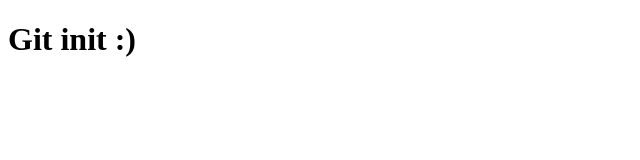
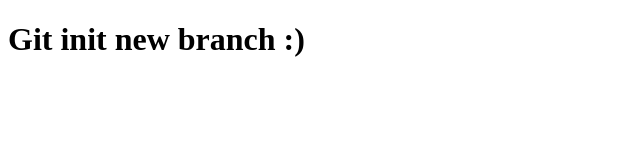
Before and after one commit to Denisacademy/git-first, a plain HTML site: page index.html in a window 1280 px wide. Shown: the whole page, without its empty margins (0-640 px from the left). Drawn offline with Linux system fonts and the light colour scheme.

Commit message:
new branch

```diff
--- a/index.html
+++ b/index.html
@@ -8,7 +8,7 @@
     <title>Document</title>
   </head>
   <body>
-    <h1>Git init :)</h1>
+    <h1>Git init new branch :)</h1>
     <script src="app.js"></script>
   </body>
 </html>
```
